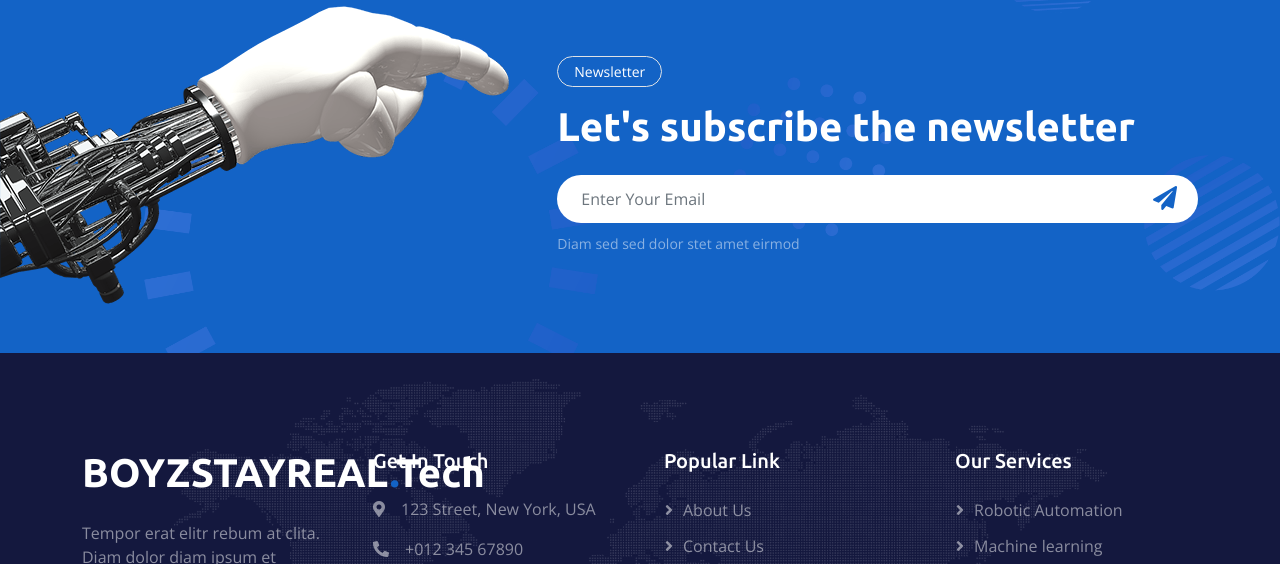
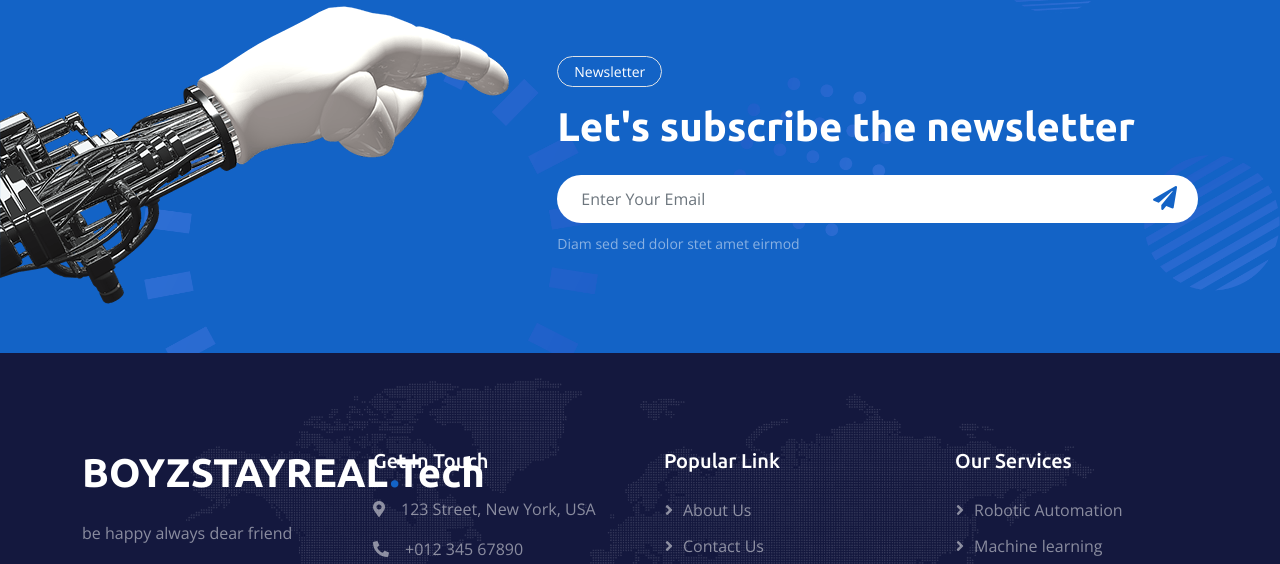
Before and after one commit to Hamprey/website-template, a plain HTML site: page index.html in a window 1280 px wide. Shown: the part 6316-6880 px from the top of the page. Drawn offline with nearby package versions, Linux system fonts and the light colour scheme.

Commit message:
Update index.html

```diff
--- a/index.html
+++ b/index.html
@@ -648,9 +648,7 @@
                     <a href="index.html" class="d-inline-block mb-3">
                         <h1 class="text-white">BOYZSTAYREAL<span class="text-primary">.</span>Tech</h1>
                     </a>
-                    <p class="mb-0">Tempor erat elitr rebum at clita. Diam dolor diam ipsum et tempor sit. Aliqu diam
-                        amet diam et eos labore. Clita erat ipsum et lorem et sit, sed stet no labore lorem sit. Sanctus
-                        clita duo justo et tempor</p>
+                    <p class="mb-0">be happy always dear friend</p>
                 </div>
                 <div class="col-md-6 col-lg-3 wow fadeIn" data-wow-delay="0.3s">
                     <h5 class="text-white mb-4">Get In Touch</h5>
```
